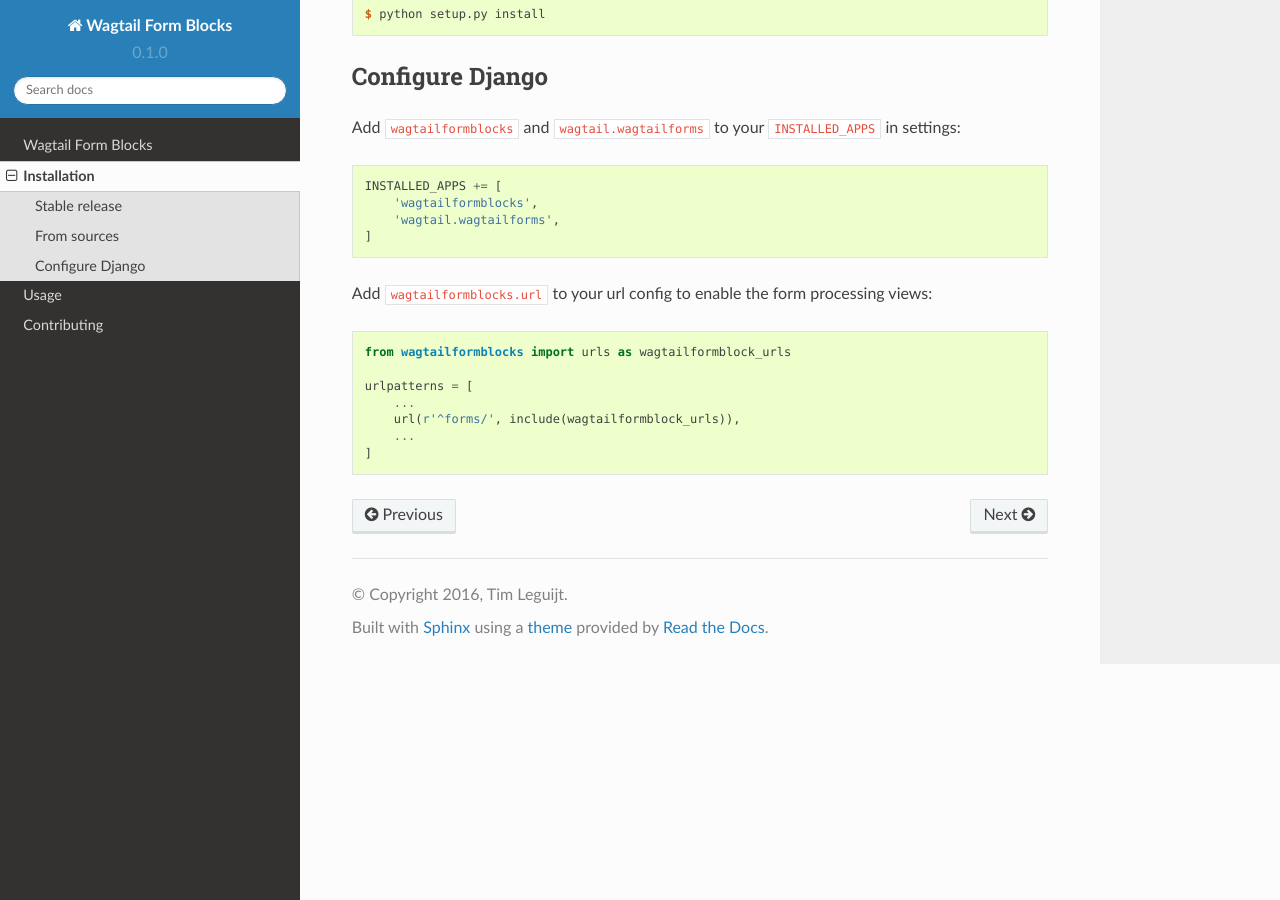
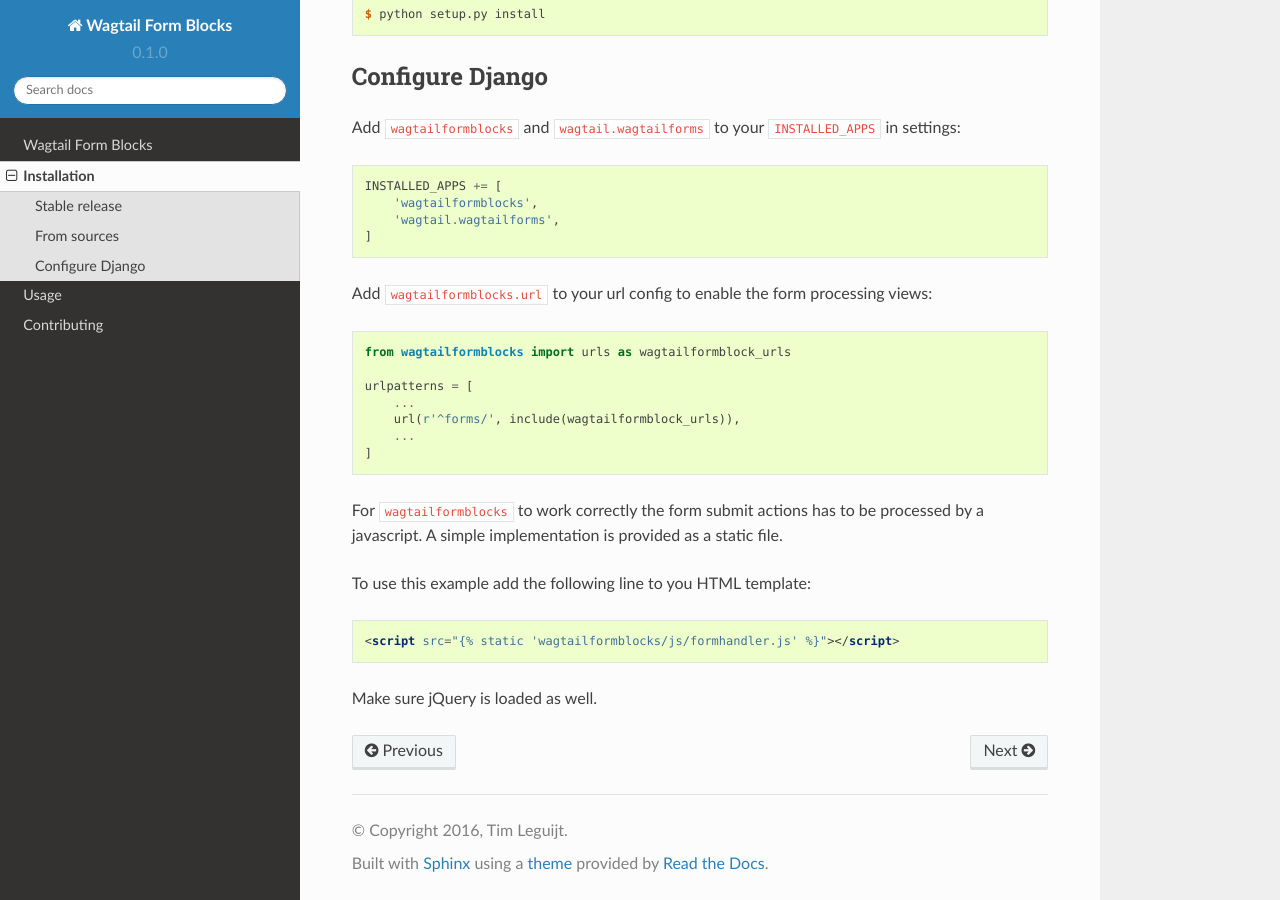
Before and after one commit to LUKKIEN/wagtailformblocks, a Sphinx documentation site: the page built from docs/installation.rst, in a window 1280 px wide and 900 px high, scrolled down 839 px. Built offline with Sphinx 7.4.7 and the Read the Docs theme 2.0.0, drawn with Linux system fonts in a browser that asks for light colours; pages that are not in the unit, such as notebooks, are missing from menus.

Commit message:
added javascript intructions to the installation doc

```diff
--- a/docs/installation.rst
+++ b/docs/installation.rst
@@ -70,5 +70,16 @@
         ...
     ]
 
+For ``wagtailformblocks`` to work correctly the form submit actions has to be processed
+by a javascript. A simple implementation is provided as a static file.
+
+To use this example add the following line to you HTML template:
+
+.. code-block:: html
+
+    <script src="{% static 'wagtailformblocks/js/formhandler.js' %}"></script>
+
+Make sure jQuery is loaded as well.
+
 .. _Github repo: https://github.com/tleguijt/wagtailformblocks
 .. _tarball: https://github.com/tleguijt/wagtailformblocks/tarball/master
```
